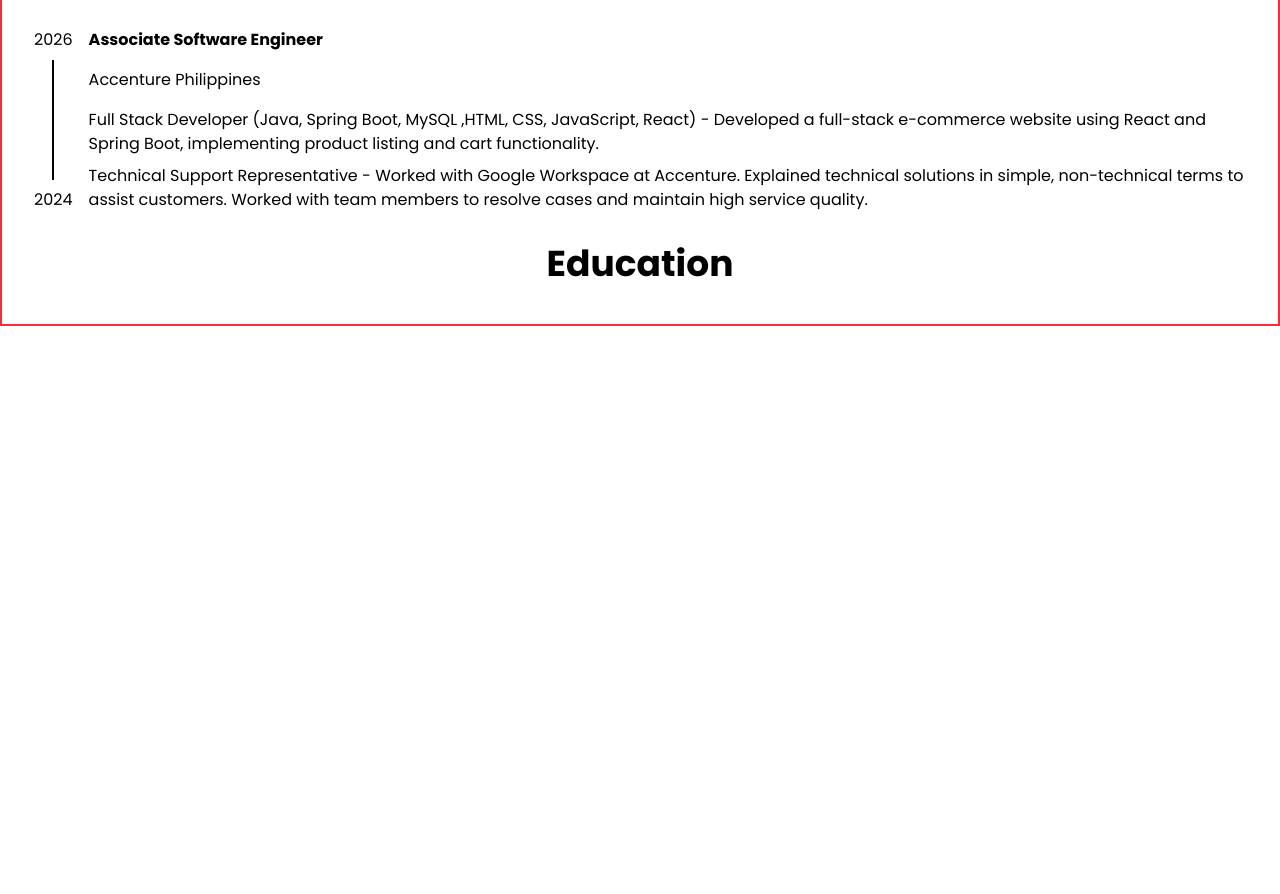
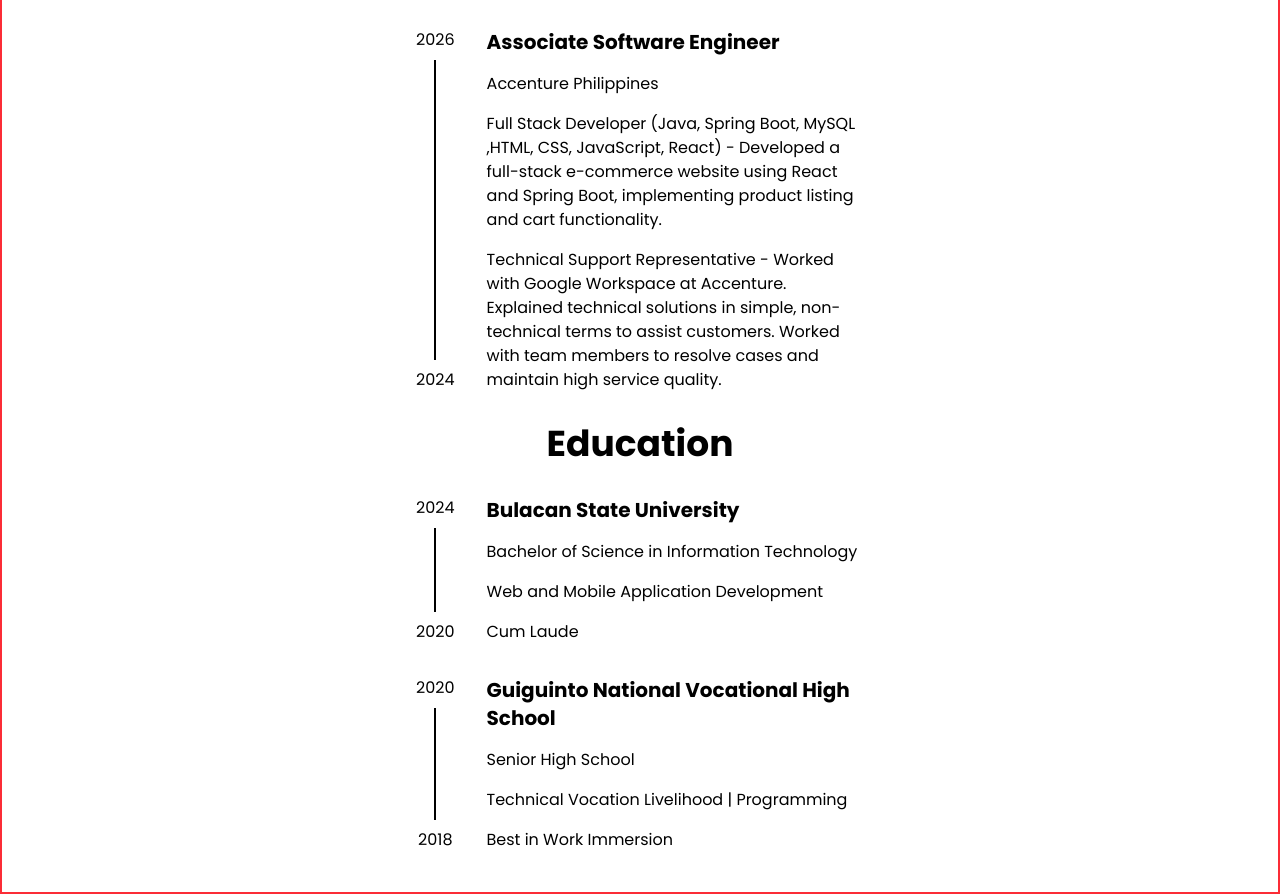
Before and after one commit to jeramie-santos/Portfolio-2026, a React app in the folder portfolio/: page / in a window 1280 px wide. Shown: the part 2260-3154 px from the top of the page. Before the commit the page ends 2586 px from the top, so only its background shows below. Built offline with nearby package versions, Linux system fonts and the light colour scheme; the HTML template or start-up script is replaced by a standard one.

Commit message:
added edu bg section

```diff
--- a/portfolio/src/Components/Background.jsx
+++ b/portfolio/src/Components/Background.jsx
@@ -1,26 +1,50 @@
 const Background = () => {
     return (
-        <div className="py-10 px-8 border-2 border-red-500 flex flex-col gap-8">
-            <div className="flex flex-col gap-8">
+        <div className="py-10 px-8 border-2 border-red-500 flex flex-col gap-8 items-center">
+            <div className="flex-1 flex flex-col gap-8 w-sm md:w-md">
                 <h2 className="font-bold text-2xl md:text-3xl lg:text-4xl text-center">Work Experience</h2>
-                <div className="flex gap-4">
+                <div className="flex gap-8">
                     <div className="flex flex-col justify-between items-center">
                         <p>2026</p>
                         <div className="w-0.5 bg-black flex-1 my-2"></div>
                         <p>2024</p>
                     </div>
                     <div className="flex flex-col gap-4">
-                        <h3 className="font-bold">Associate Software Engineer</h3>
+                        <h3 className="font-bold md:text-xl">Associate Software Engineer</h3>
                         <p>Accenture Philippines</p>
-                        <ul className="flex flex-col gap-2">
-                            <li>Full Stack Developer (Java, Spring Boot, MySQL ,HTML, CSS, JavaScript, React) - Developed a full-stack e-commerce website using React and Spring Boot, implementing product listing and cart functionality.</li>
-                            <li>Technical Support Representative - Worked with Google Workspace at Accenture. Explained technical solutions in simple, non-technical terms to assist customers. Worked with team members to resolve cases and maintain high service quality.</li>
-                        </ul>
+                        <p>Full Stack Developer (Java, Spring Boot, MySQL ,HTML, CSS, JavaScript, React) - Developed a full-stack e-commerce website using React and Spring Boot, implementing product listing and cart functionality.</p>
+                        <p>Technical Support Representative - Worked with Google Workspace at Accenture. Explained technical solutions in simple, non-technical terms to assist customers. Worked with team members to resolve cases and maintain high service quality.</p>
                     </div>
                 </div>
             </div>
-            <div>
+            <div className="flex-1 flex flex-col gap-8 w-sm md:w-md">
                 <h2 className="font-bold text-2xl md:text-3xl lg:text-4xl text-center">Education</h2>
+                <div className="flex gap-8">
+                    <div className="flex flex-col justify-between items-center">
+                        <p>2024</p>
+                        <div className="w-0.5 bg-black flex-1 my-2"></div>
+                        <p>2020</p>
+                    </div>
+                    <div className="flex flex-col gap-4">
+                        <h3 className="font-bold md:text-xl">Bulacan State University</h3>
+                        <p>Bachelor of Science in Information Technology</p>
+                        <p>Web and Mobile Application Development</p>
+                        <p>Cum Laude</p>
+                    </div>
+                </div>
+                <div className="flex gap-8">
+                    <div className="flex flex-col justify-between items-center">
+                        <p>2020</p>
+                        <div className="w-0.5 bg-black flex-1 my-2"></div>
+                        <p>2018</p>
+                    </div>
+                    <div className="flex flex-col gap-4">
+                        <h3 className="font-bold md:text-xl">Guiguinto National Vocational High School</h3>
+                        <p>Senior High School</p>
+                        <p>Technical Vocation Livelihood | Programming</p>
+                        <p>Best in Work Immersion</p>
+                    </div>
+                </div>
             </div>
         </div>
     )
```
